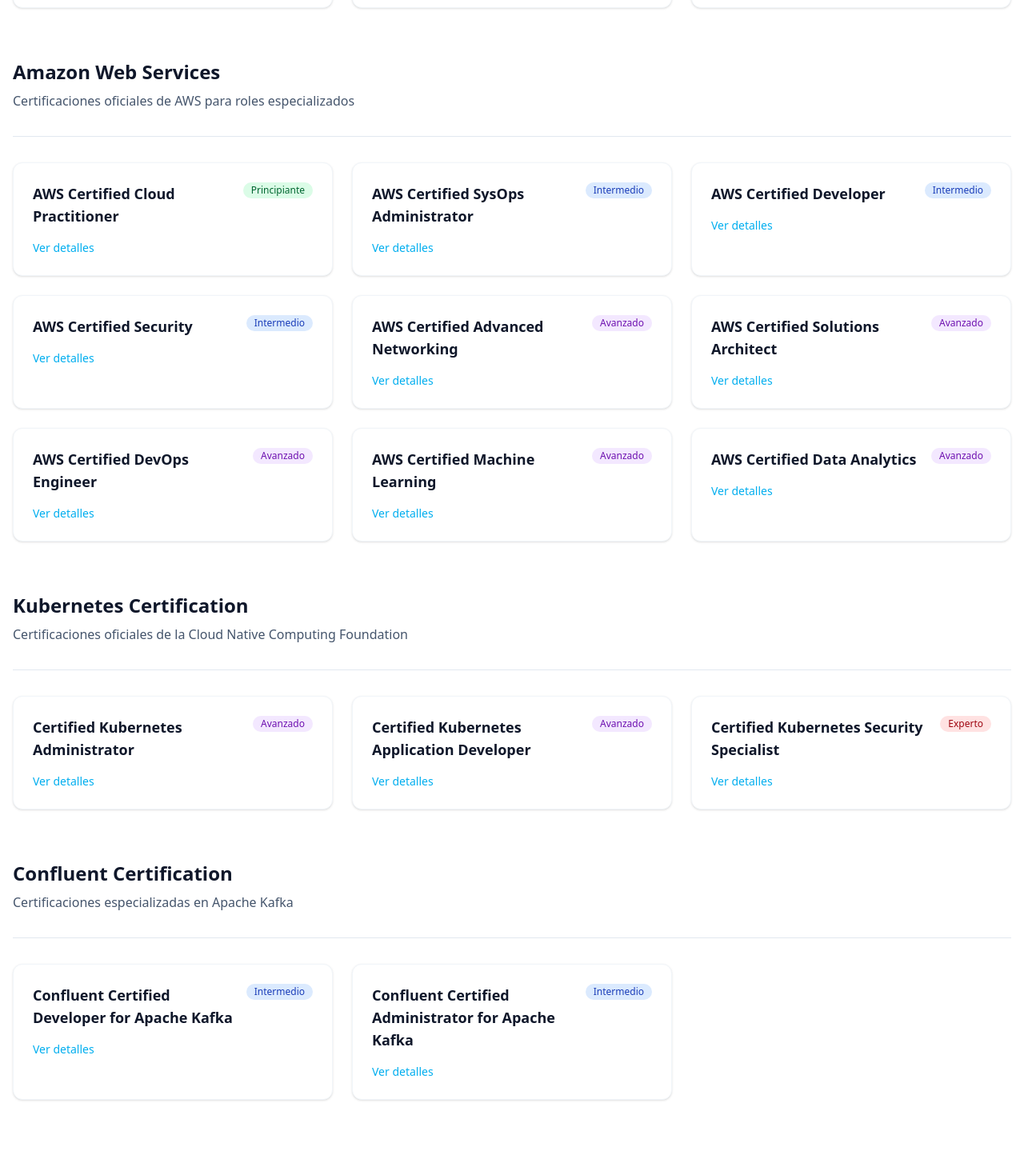
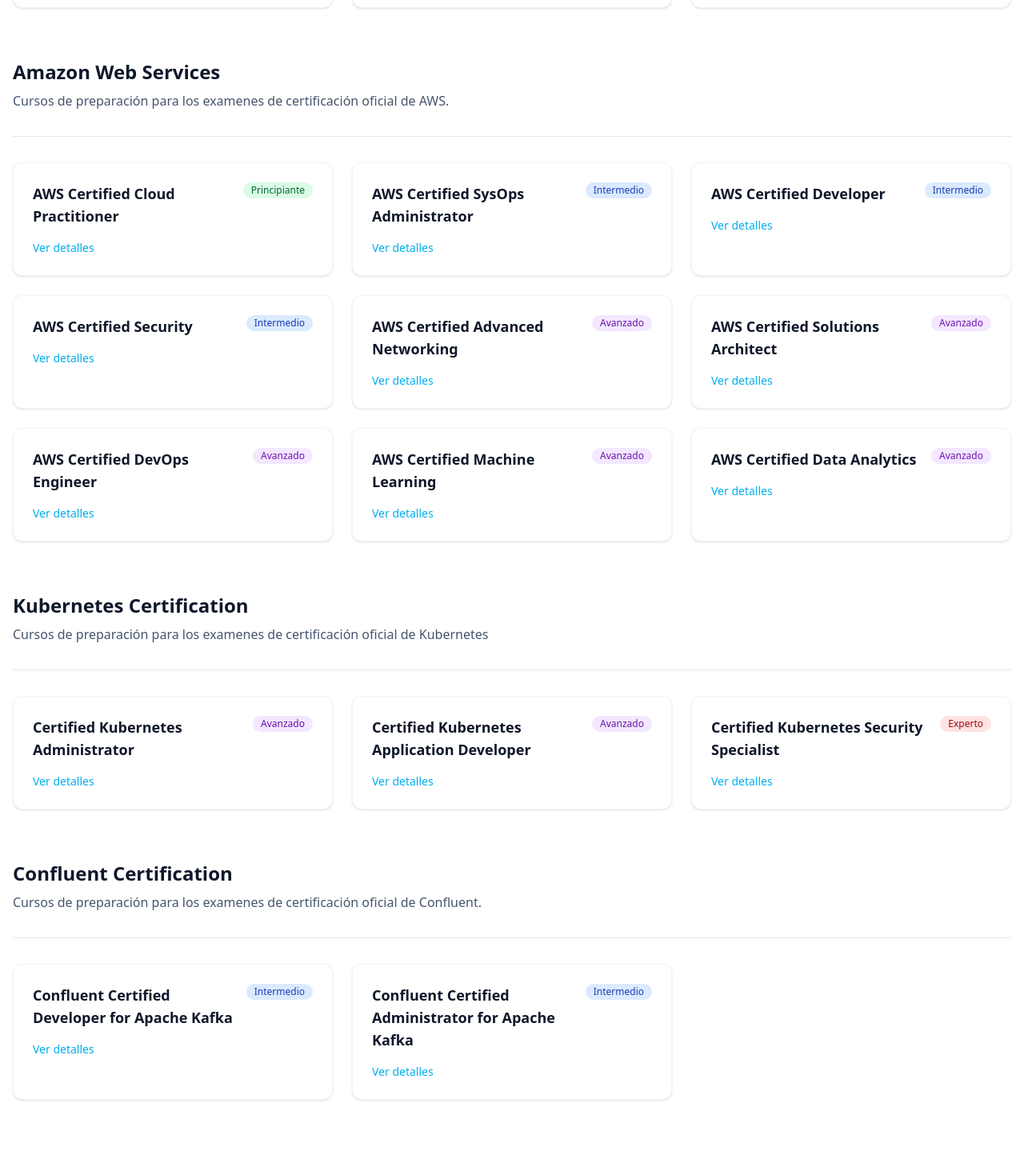
Before and after one commit to carloselio97dev/3tcursos, a Next.js app in the folder frontend/: page /cursos in a window 1280 px wide. Shown: the part 921-2365 px from the top of the page at 80% size. Built offline with nearby package versions, Linux system fonts and the light colour scheme.

Commit message:
actualizacion de descripcion de cursos

```diff
--- a/frontend/src/app/contacto/page.tsx
+++ b/frontend/src/app/contacto/page.tsx
@@ -45,7 +45,7 @@
                 </div>
                 <div>
                   <h3 className="font-semibold mb-1">Email</h3>
-                  <p className="text-slate-600">ventas@3tcursos.pe</p>
+                  <p className="text-slate-600">ventas@3tcursos.com</p>
                 </div>
               </div>
 
--- a/frontend/src/app/cursos/page.tsx
+++ b/frontend/src/app/cursos/page.tsx
@@ -14,7 +14,7 @@
     {
       id: "azure",
       titulo: "Microsoft Azure Certification",
-      descripcion: "Certificaciones oficiales de Microsoft Azure para todos los niveles",
+      descripcion: "Cursos de preparación para los examenes de certificación oficial de Microsoft.",
       cursos: [
         { id: "sc-100", titulo: "SC-100: Microsoft Cybersecurity Architect", nivel: "Experto" },
         { id: "dp-900", titulo: "DP-900: Microsoft Certified: Azure Data Fundamentals", nivel: "Principiante" },
@@ -30,7 +30,7 @@
     {
       id: "aws",
       titulo: "Amazon Web Services",
-      descripcion: "Certificaciones oficiales de AWS para roles especializados",
+      descripcion: "Cursos de preparación para los examenes de certificación oficial de AWS.",
       cursos: [
         { id: "aws-cp", titulo: "AWS Certified Cloud Practitioner", nivel: "Principiante" },
         { id: "aws-sysops", titulo: "AWS Certified SysOps Administrator", nivel: "Intermedio" },
@@ -46,7 +46,7 @@
     {
       id: "kubernetes",
       titulo: "Kubernetes Certification",
-      descripcion: "Certificaciones oficiales de la Cloud Native Computing Foundation",
+      descripcion: "Cursos de preparación para los examenes de certificación oficial de Kubernetes",
       cursos: [
         { id: "cka", titulo: "Certified Kubernetes Administrator", nivel: "Avanzado" },
         { id: "ckad", titulo: "Certified Kubernetes Application Developer", nivel: "Avanzado" },
@@ -56,7 +56,7 @@
     {
       id: "confluent",
       titulo: "Confluent Certification",
-      descripcion: "Certificaciones especializadas en Apache Kafka",
+      descripcion: "Cursos de preparación para los examenes de certificación oficial de Confluent.",
       cursos: [
         { id: "kafka-dev", titulo: "Confluent Certified Developer for Apache Kafka", nivel: "Intermedio" },
         { id: "kafka-admin", titulo: "Confluent Certified Administrator for Apache Kafka", nivel: "Intermedio" },
@@ -80,7 +80,7 @@
     {
       id: "mobile",
       titulo: "Mobile",
-      descripcion: "Desarrollo de aplicaciones móviles multiplataforma",
+      descripcion: "Desarrollo de aplicaciones móviles nativas y multiplataforma",
       cursos: [
         { id: "android", titulo: "Desarrollo de aplicaciones móviles con Android", nivel: "Intermedio" },
         { id: "ios", titulo: "Desarrollo de aplicaciones móviles con iOS", nivel: "Intermedio" },
@@ -88,8 +88,8 @@
       ]
     },
     {
-      id: "backend",
-      titulo: "Backend",
+      id: "server",
+      titulo: "Server side",
       descripcion: "Arquitectura y desarrollo de microservicios",
       cursos: [
         { id: "spring", titulo: "Diseño de Arquitectura y desarrollo de microservicios con Spring Boot", nivel: "Avanzado" },
--- a/frontend/src/app/layout.tsx
+++ b/frontend/src/app/layout.tsx
@@ -7,7 +7,7 @@
 export const metadata: Metadata = {
   title: "3T Cursos de TI – Capacitación B2B",
   description:
-    "Cursos corporativos en Azure, Data y Ciberseguridad con licencias por volumen.",
+    "Centro de entranamiento y capacitación en cursos TI.",
 };
 
 export default function RootLayout({ children }: { children: React.ReactNode }) {
--- a/frontend/src/components/common/Footer.tsx
+++ b/frontend/src/components/common/Footer.tsx
@@ -154,14 +154,14 @@
                 <svg className="w-5 h-5" viewBox="0 0 24 24" fill="none" stroke="currentColor" strokeWidth="2">
                   <path d="M3 8l7.89 5.26a2 2 0 002.22 0L21 8M5 19h14a2 2 0 002-2V7a2 2 0 00-2-2H5a2 2 0 00-2 2v10a2 2 0 002 2z"/>
                 </svg>
-                ventas@3tcursos.pe
+                ventas@3tcursos.com
               </Link>
             </div>
           </div>
         </div>
 
         <div className="mt-12 pt-8 border-t border-white/10 text-sm text-white/60">
-          © {new Date().getFullYear()} 3T Cursos de TI. Todos los derechos reservados.
+          © {new Date().getFullYear()} 3T Cursos. Todos los derechos reservados.
         </div>
       </div>
     </footer>
```
